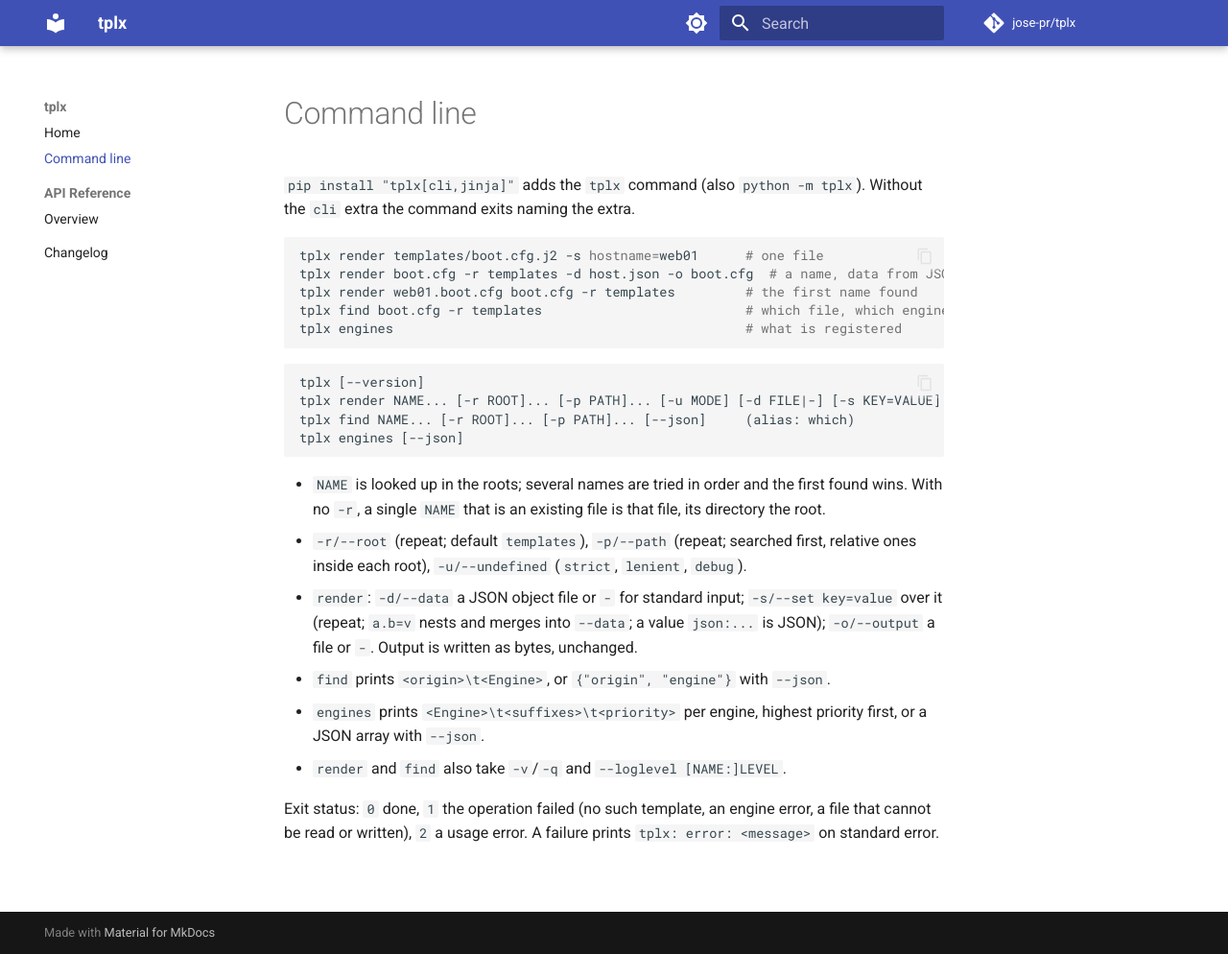
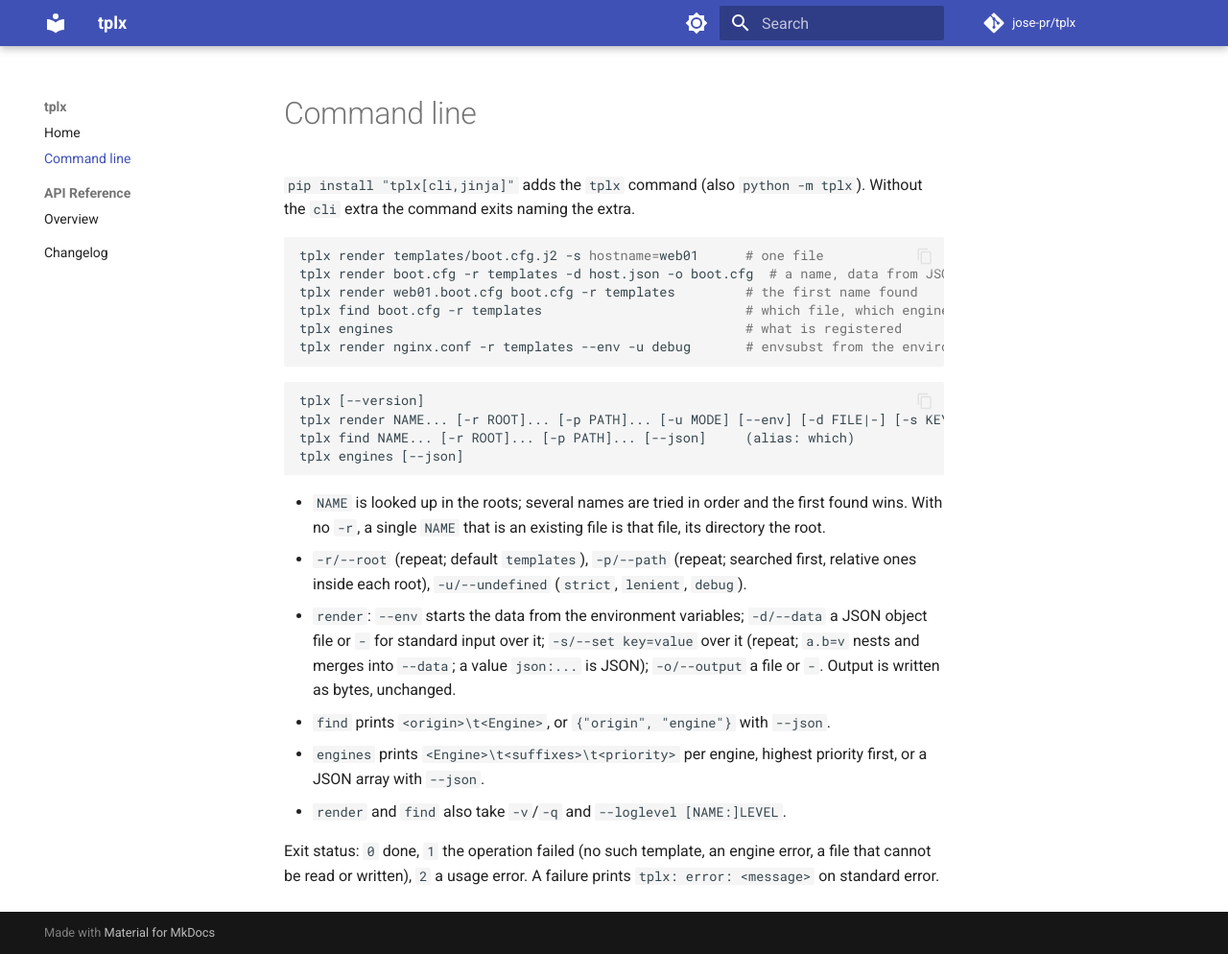
Before and after one commit to jose-pr/tplx, an MkDocs documentation site: the page built from docs/cli.md, in a window 1280 px wide and 994 px high. Shown: the whole window at 96% size. Built offline with MkDocs 1.6.1 and Material for MkDocs 9.7.7, drawn with Linux system fonts in a browser that asks for light colours; comment, search, counter and statistics services are not loaded.

Commit message:
docs: the envsubst engine and tplx render --env

````diff
--- a/docs/cli.md
+++ b/docs/cli.md
@@ -9,11 +9,12 @@
 tplx render web01.boot.cfg boot.cfg -r templates         # the first name found
 tplx find boot.cfg -r templates                          # which file, which engine
 tplx engines                                             # what is registered
+tplx render nginx.conf -r templates --env -u debug       # envsubst from the environment
 ```
 
 ```text
 tplx [--version]
-tplx render NAME... [-r ROOT]... [-p PATH]... [-u MODE] [-d FILE|-] [-s KEY=VALUE]... [-o FILE|-]
+tplx render NAME... [-r ROOT]... [-p PATH]... [-u MODE] [--env] [-d FILE|-] [-s KEY=VALUE]... [-o FILE|-]
 tplx find NAME... [-r ROOT]... [-p PATH]... [--json]     (alias: which)
 tplx engines [--json]
 ```
@@ -24,7 +25,8 @@
 - `-r/--root` (repeat; default `templates`), `-p/--path` (repeat; searched
   first, relative ones inside each root), `-u/--undefined` (`strict`,
   `lenient`, `debug`).
-- `render`: `-d/--data` a JSON object file or `-` for standard input;
+- `render`: `--env` starts the data from the environment variables;
+  `-d/--data` a JSON object file or `-` for standard input over it;
   `-s/--set key=value` over it (repeat; `a.b=v` nests and merges into
   `--data`; a value `json:...` is JSON); `-o/--output` a file or `-`. Output
   is written as bytes, unchanged.
````
Also changed, not shown: README.md (+4 -1 lines), docs/index.md (+1 -0 lines).
